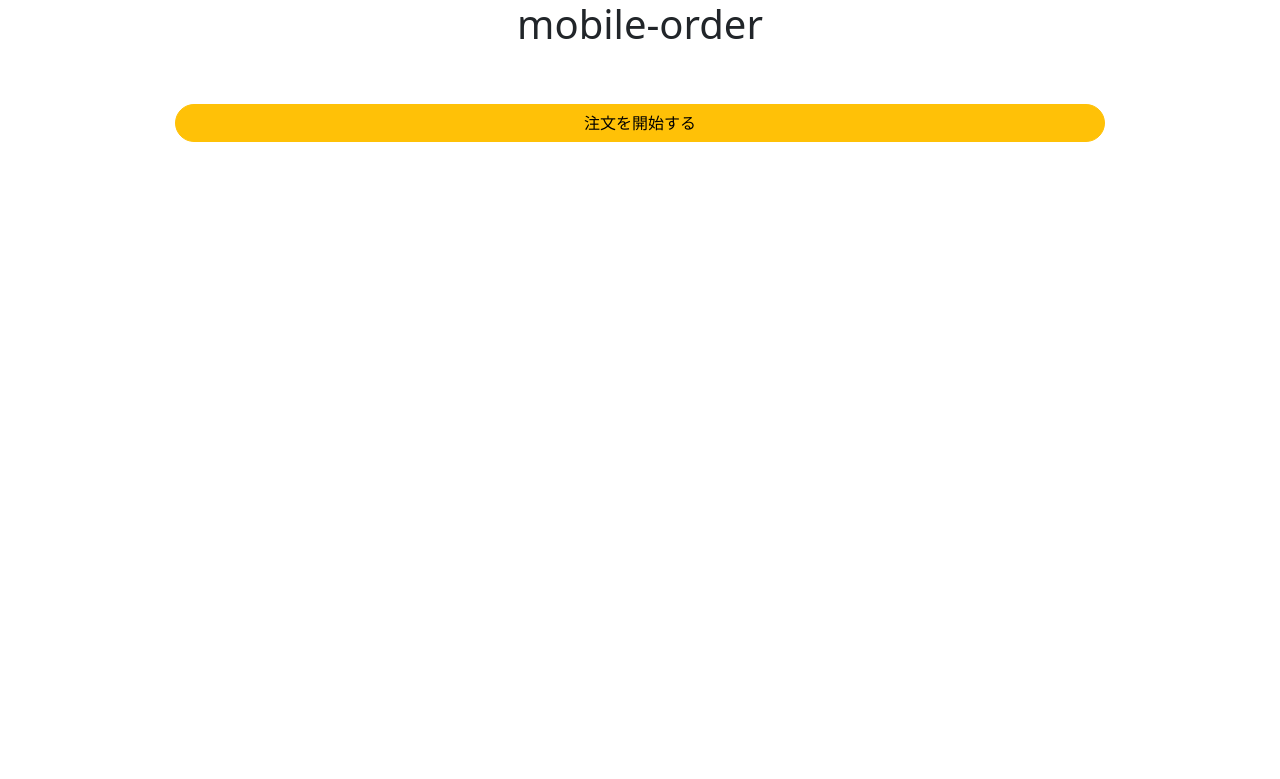
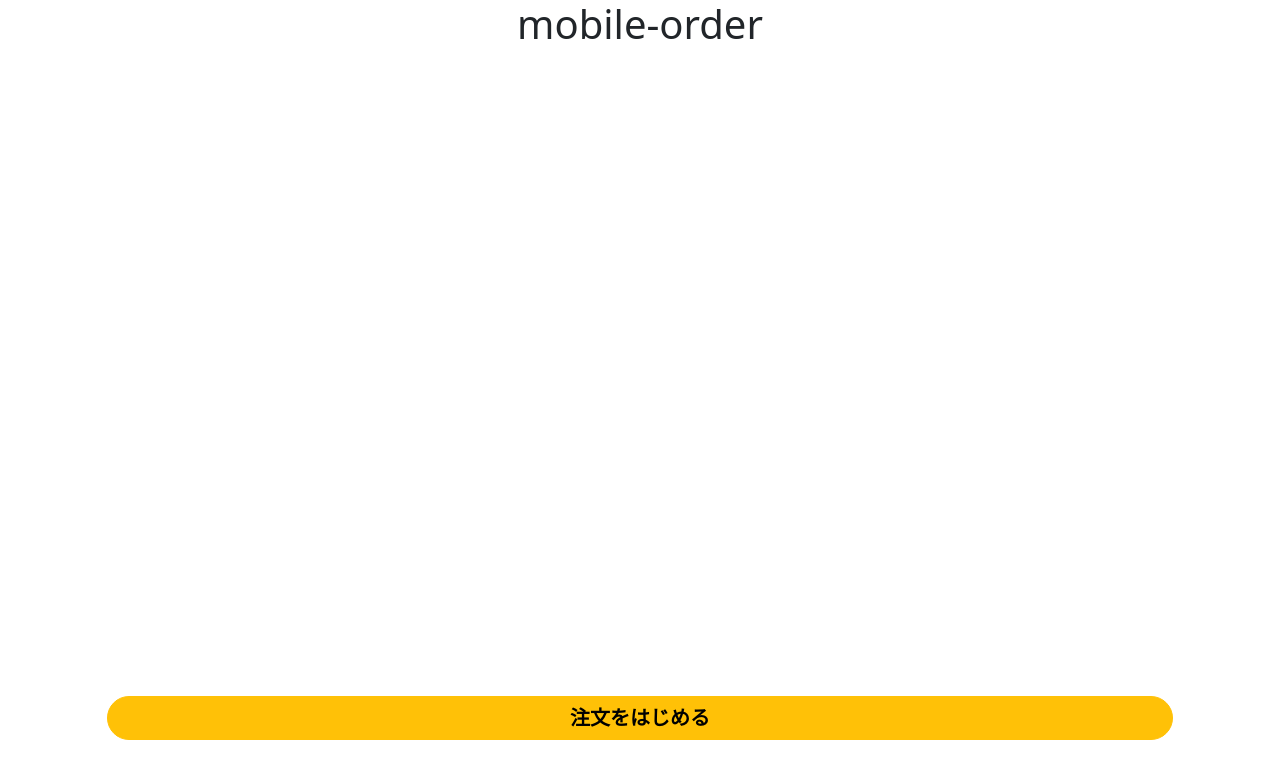
Before and after one commit to oithxs/mobile-order, a Flask app: page / in a window 1280 px wide. Shown: the top 779 px of the page. Run offline with Flask 2, Linux system fonts and the light colour scheme; some libraries are stand-ins or nearby versions.

Commit message:
ボタン 完成

```diff
--- a/templates/index.html
+++ b/templates/index.html
@@ -22,13 +22,10 @@
     </div>
 
     <!-- メインコンテンツ -->
-    <div class="container">
-      <div class="text-center">
-        <h1>mobile-order</h1>
-        <a href="{{ url_for('order') }}" class="btn btn-warning rounded-pill col-10 mt-5">
-          注文を開始する
-        </a>
-      </div>
+    <div class="text-center">
+      <h1>mobile-order</h1>
+      <a href="{{ url_for('order') }}" class="btn btn-warning rounded-pill col-10 fs-5 fw-semibold st-btn">
+        注文をはじめる</a>
     </div>
 
     <!-- Javascript -->
```
